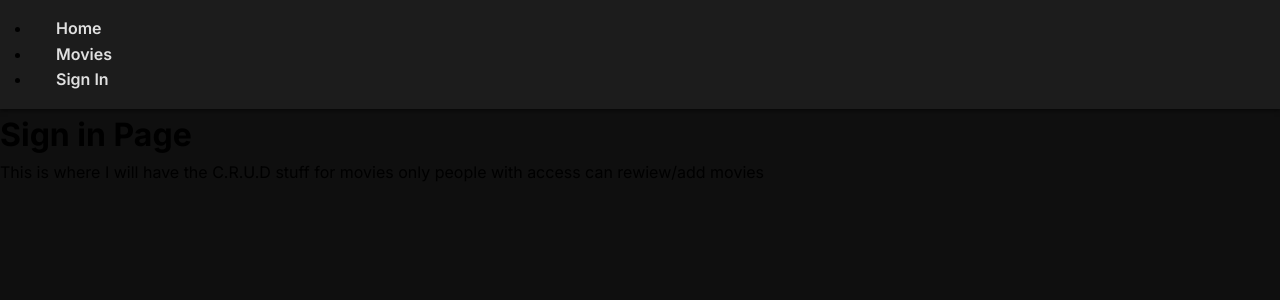
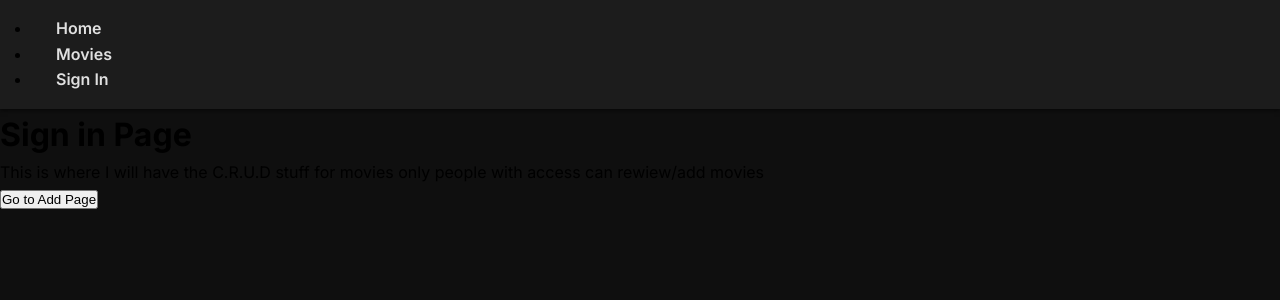
Before and after one commit to BrentonCoyle/amplify-next-template, a Next.js app: page /sign in a window 1280 px wide. Shown: the top 300 px of the page. Built offline with nearby package versions, Linux system fonts and the light colour scheme.

Commit message:
added button to go add page

```diff
--- a/app/sign/page.tsx
+++ b/app/sign/page.tsx
@@ -1,10 +1,12 @@
 // app/about/page.tsx
+"use client";
 export default function SignInPage() {
     return (
         <div>
             <h1>Sign in Page</h1>
             <p>This is where I will have the C.R.U.D stuff for movies only people with access can rewiew/add movies</p>
 
+            <button onClick={() => window.location.href = "sign/add"} >Go to Add Page</button>
 
 
 
```
